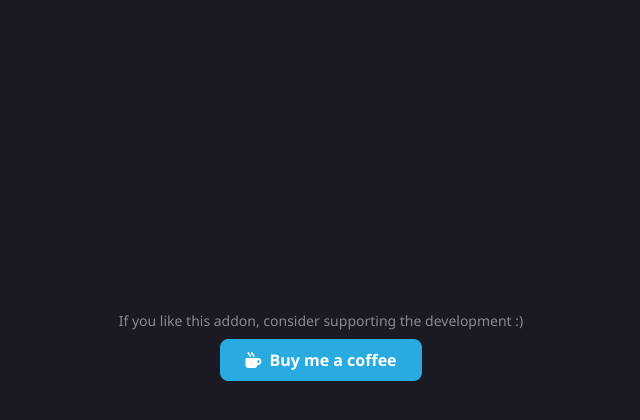
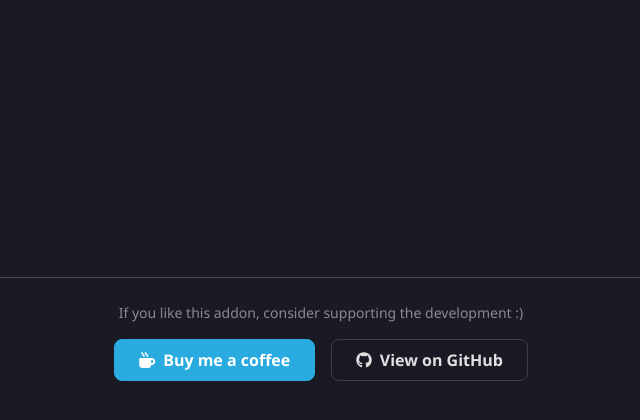
Before and after one commit to mralanbourne/kitsu-stremio-addon, a Python web app: template templates/base.html in a window 1280 px wide. Shown: the part 355-775 px from the top of the page, without its empty margins (319-959 px from the left). Run offline with Jinja, Linux system fonts and the light colour scheme; the template is opened without the code that fills it, so the values that code supplies are empty.

Commit message:
Added Github Button

```diff
--- a/templates/base.html
+++ b/templates/base.html
@@ -55,6 +55,19 @@
             background-color: #228ebf !important;
             transform: translateY(-2px);
         }
+        .btn-github {
+            background-color: transparent !important;
+            border: 1px solid #3F3E50 !important;
+            color: #E0E0E0 !important;
+            font-weight: 600;
+            border-radius: 8px;
+            transition: all 0.2s ease-in-out;
+        }
+        .btn-github:hover {
+            background-color: rgba(255,255,255,0.05) !important;
+            border-color: var(--kitsu-primary) !important;
+            transform: translateY(-2px);
+        }
         .form-control {
             background-color: #1A1924 !important;
             border: 1px solid #3F3E50 !important;
@@ -94,10 +107,16 @@
     </div>
 
     <div class="text-center mt-4 mb-5 pb-3">
-        <p class="text-light opacity-50 small mb-2">If you like this addon, consider supporting the development :)</p>
-        <a href="https://ko-fi.com/mralanbourne" target="_blank" class="btn btn-kofi px-4 py-2">
-            <i class="fa-solid fa-mug-hot me-2"></i>Buy me a coffee
-        </a>
+        <hr class="opacity-10 mb-4">
+        <p class="text-light opacity-50 small mb-3">If you like this addon, consider supporting the development :)</p>
+        <div class="d-flex flex-column flex-sm-row justify-content-center align-items-center gap-3">
+            <a href="https://ko-fi.com/mralanbourne" target="_blank" class="btn btn-kofi px-4 py-2">
+                <i class="fa-solid fa-mug-hot me-2"></i>Buy me a coffee
+            </a>
+            <a href="https://github.com/mralanbourne/kitsu-stremio-addon" target="_blank" class="btn btn-github px-4 py-2">
+                <i class="fa-brands fa-github me-2"></i>View on GitHub
+            </a>
+        </div>
     </div>
 
     <script type="text/javascript">
```
